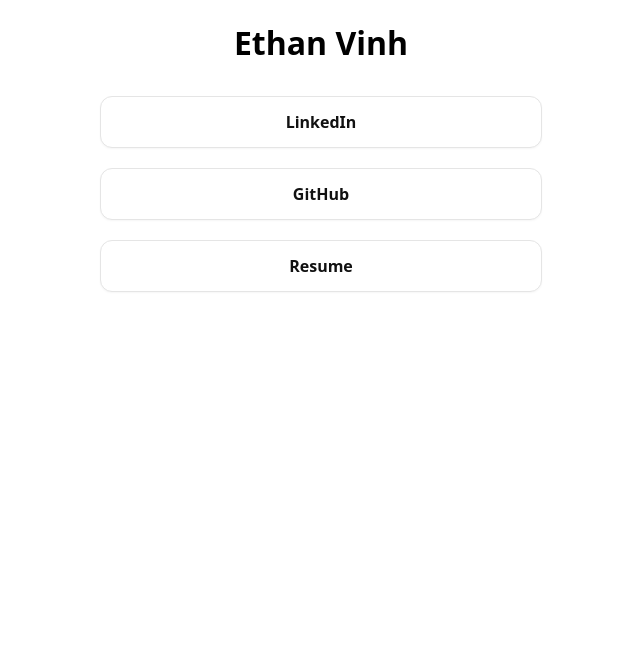
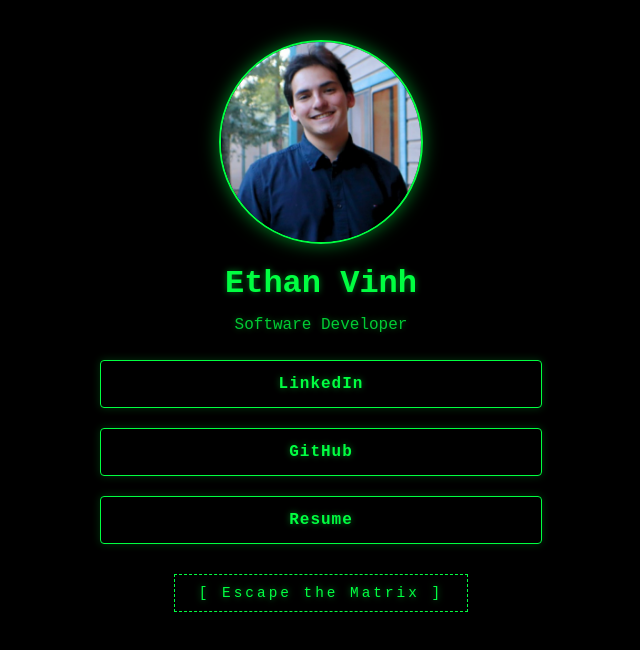
Before and after one commit to etvinh/BizzNestLinktree, a React (Vite) app: page / in a window 1280 px wide. Shown: the top 650 px of the page, without its empty margins (319-959 px from the left). Built offline with nearby package versions, Linux system fonts and the light colour scheme.

Commit message:
add flood animation

```diff
--- a/src/App.jsx
+++ b/src/App.jsx
@@ -1,16 +1,22 @@
 import React from "react";
 import LinkButton from "./components/LinkButton.jsx";
 import MatrixText from "./components/MatrixText.jsx";
+import FloodButton from "./components/FloodButton.jsx";
 import "./common.css";
 
 class App extends React.Component {
   render() {
     return (
       <div className="name">
+        <div className="profile-wrapper">
+          <img className="profile" src="/profile.png" alt="Ethan Vinh" />
+        </div>
         <h1><MatrixText text="Ethan Vinh" /></h1>
+        <p className="subtitle"><MatrixText text="Software Developer" delay={500} /></p>
         <LinkButton url="https://www.linkedin.com/in/etvinh" label="LinkedIn" delay={1000} />
         <LinkButton url="https://github.com/etvinh" label="GitHub" delay={2000} />
         <LinkButton url="/resume.pdf" label="Resume" delay={3000} />
+        <FloodButton label="[ Escape the Matrix ]" />
       </div>
     );
   }
--- a/src/common.css
+++ b/src/common.css
@@ -1,6 +1,9 @@
 body {
   margin: 0;
-  font-family: system-ui, -apple-system, sans-serif;
+  background: #000;
+  color: #00ff41;
+  font-family: "Courier New", Consolas, Monaco, monospace;
+  text-shadow: 0 0 6px rgba(0, 255, 65, 0.45);
 }
 
 .name {
@@ -9,36 +12,116 @@ body {
   align-items: center;
 }
 
+.profile-wrapper {
+  width: 200px;
+  height: 200px;
+  border-radius: 50%;
+  overflow: hidden;
+  margin-top: 40px;
+  border: 2px solid #00ff41;
+  box-shadow: 0 0 18px rgba(0, 255, 65, 0.5);
+}
+
+.profile {
+  width: 100%;
+  height: 100%;
+  object-fit: cover;
+  transform: scale(1.4);
+}
+
+.subtitle {
+  margin-top: -8px;
+  font-size: 1rem;
+  color: #00ff41;
+  opacity: 0.8;
+}
+
 .link-button {
   display: block;
   width: 100%;
   max-width: 400px;
   padding: 14px 20px;
   margin: 10px 0;
-  background: #ffffff;
-  color: #111111;
+  background: transparent;
+  color: #00ff41;
   text-align: center;
   text-decoration: none;
+  font-family: inherit;
   font-weight: 600;
   font-size: 1rem;
-  border: 1px solid #e5e5e5;
-  border-radius: 12px;
-  box-shadow: 0 1px 2px rgba(0, 0, 0, 0.04);
+  letter-spacing: 1px;
+  border: 1px solid #00ff41;
+  border-radius: 4px;
+  text-shadow: 0 0 6px rgba(0, 255, 65, 0.45);
+  box-shadow: 0 0 8px rgba(0, 255, 65, 0.2);
   transition: transform 150ms ease, box-shadow 150ms ease, background 150ms ease;
 }
 
 .link-button:hover {
   transform: translateY(-2px);
-  background: #f7f7f7;
-  box-shadow: 0 4px 12px rgba(0, 0, 0, 0.08);
+  background: rgba(0, 255, 65, 0.08);
+  box-shadow: 0 0 16px rgba(0, 255, 65, 0.6);
 }
 
 .link-button:active {
   transform: translateY(0);
-  box-shadow: 0 1px 2px rgba(0, 0, 0, 0.04);
+  box-shadow: 0 0 8px rgba(0, 255, 65, 0.3);
 }
 
 .link-button:focus-visible {
-  outline: 2px solid #111;
+  outline: 2px solid #00ff41;
   outline-offset: 2px;
 }
+
+.flood-button {
+  background: transparent;
+  color: #00ff41;
+  border: 1px dashed #00ff41;
+  padding: 10px 24px;
+  margin-top: 20px;
+  font-family: inherit;
+  font-size: 0.9rem;
+  letter-spacing: 3px;
+  cursor: pointer;
+  text-shadow: 0 0 6px rgba(0, 255, 65, 0.5);
+  transition: background 150ms ease, box-shadow 150ms ease, transform 150ms ease;
+}
+
+.flood-button:hover {
+  background: rgba(0, 255, 65, 0.1);
+  box-shadow: 0 0 16px rgba(0, 255, 65, 0.5);
+  transform: translateY(-2px);
+}
+
+.flood-button:active {
+  transform: translateY(0);
+}
+
+.binary-flood {
+  position: fixed;
+  inset: 0;
+  pointer-events: none;
+  overflow: hidden;
+  z-index: 100;
+  display: flex;
+  justify-content: space-between;
+  align-items: flex-start;
+}
+
+.binary-column {
+  margin: 0;
+  font-family: "Courier New", Consolas, Monaco, monospace;
+  font-size: 1rem;
+  line-height: 1.1;
+  color: #00ff41;
+  text-shadow: 0 0 8px rgba(0, 255, 65, 0.9);
+  white-space: pre;
+  transform: translateY(-120vh);
+  animation: binary-rain linear forwards;
+}
+
+@keyframes binary-rain {
+  to {
+    transform: translateY(240vh);
+  }
+}
--- /dev/null
+++ b/src/components/BinaryFlood.jsx
@@ -0,0 +1,30 @@
+function BinaryFlood({ active }) {
+  if (!active) return null;
+
+  const columnCount = 40;
+  const columns = Array.from({ length: columnCount }, (_, i) => ({
+    id: i,
+    duration: 1.5 + Math.random() * 1.5,
+    delay: Math.random() * 0.5,
+    content: Array.from({ length: 40 }, () => (Math.random() > 0.5 ? "1" : "0")).join("\n"),
+  }));
+
+  return (
+    <div className="binary-flood" aria-hidden="true">
+      {columns.map((col) => (
+        <pre
+          key={col.id}
+          className="binary-column"
+          style={{
+            animationDuration: `${col.duration}s`,
+            animationDelay: `${col.delay}s`,
+          }}
+        >
+          {col.content}
+        </pre>
+      ))}
+    </div>
+  );
+}
+
+export default BinaryFlood;
--- /dev/null
+++ b/src/components/FloodButton.jsx
@@ -0,0 +1,28 @@
+import { useState, useRef, useEffect } from "react";
+import BinaryFlood from "./BinaryFlood.jsx";
+
+function FloodButton({ label = "[ DECODE ]", duration = 3000 }) {
+  const [triggerCount, setTriggerCount] = useState(0);
+  const [active, setActive] = useState(false);
+  const timerRef = useRef(null);
+
+  const triggerFlood = () => {
+    setTriggerCount((c) => c + 1);
+    setActive(true);
+    clearTimeout(timerRef.current);
+    timerRef.current = setTimeout(() => setActive(false), duration);
+  };
+
+  useEffect(() => () => clearTimeout(timerRef.current), []);
+
+  return (
+    <>
+      <BinaryFlood key={triggerCount} active={active} />
+      <button className="flood-button" onClick={triggerFlood}>
+        {label}
+      </button>
+    </>
+  );
+}
+
+export default FloodButton;
```
Also changed, not shown: public/profile.png (added).
